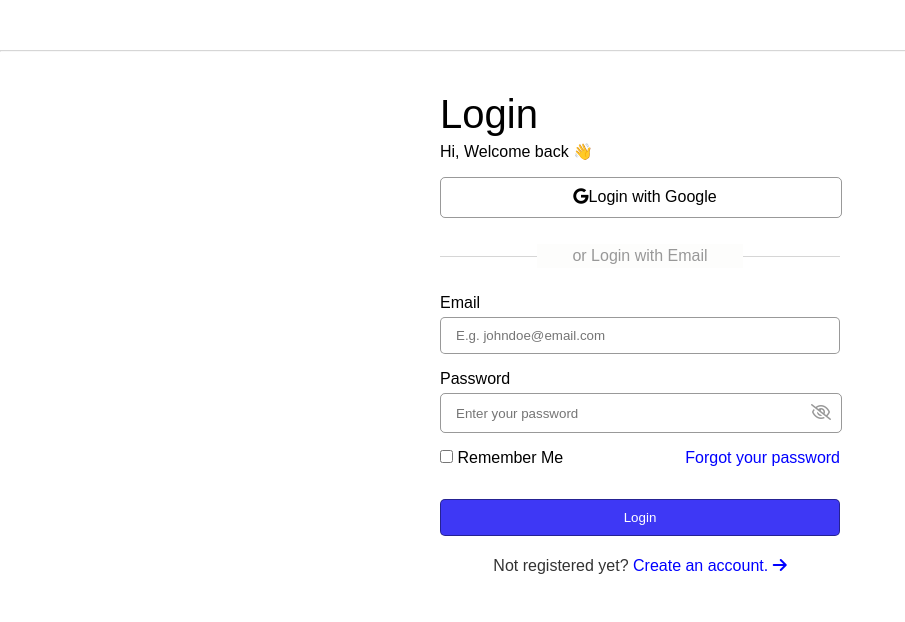
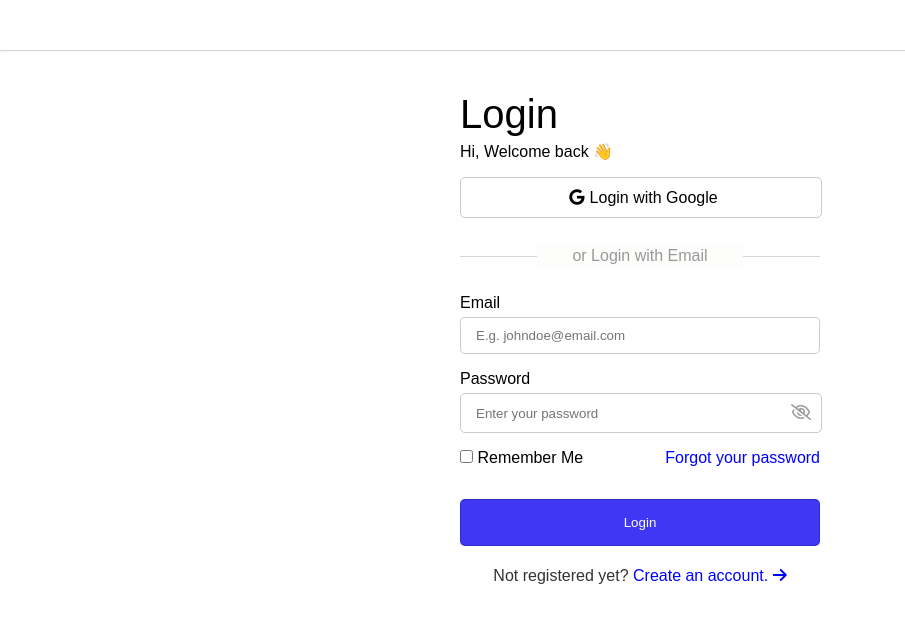
Before and after one commit to ijuserd2/Loginform, a plain HTML site: page index.html in a window 1280 px wide. Shown: the whole page, without its empty margins (0-905 px from the left). Drawn offline with Linux system fonts and the light colour scheme.

Commit message:
Update style.css

```diff
--- a/style.css
+++ b/style.css
@@ -6,17 +6,23 @@
 div{
 
 }
+html, body{
+	width:100%;
+	height:100%;
+}
 #header{
 	width:100%;
 	height:50px;
 }
-#center{
+#centerwrapper{
 
 }
+#center{
+  	width:400px;
+	margin:40px auto;
+}
 #loginpart{
-	width:400px;
-	height:100px;
-	margin:40px auto;
+	margin:20px 20px;
 }
 #googlebutton{
 	text-align: center;
@@ -31,7 +37,7 @@ div{
 	width:100%;
 	padding:10px 0;
 	border-radius:5px;
-	border:1px solid rgba(0,0,0,0.4);
+	border:1px solid rgba(0,0,0,0.2);
 }
 .parts{
 	margin:16px 0;
@@ -47,14 +53,14 @@ div{
 
 }
 #emailbox:focus{
-	border:1px solid rgba(0,0,0,0.4);
+	border:1px solid rgba(0,0,0,0.2);
 	outline: none;
 }
-#googletext::before{
-	content: url('g4.png');
-	margin:0 4px;
-	display: inline;
+#googletext{
 	vertical-align: middle;
+}
+#googleicon{
+	margin:0 5px;
 }
 .hr-text {
   line-height: 1em;
@@ -99,6 +105,7 @@ div{
 }
 #sendbutton{
 	background-color: rgb(62,56,245);
+	padding:15px 0 !important;
 	cursor:pointer;
 	color:white;
 }
@@ -124,3 +131,14 @@ div{
 #passwordbox{
 	display:flex;
 }
+
+
+@media (max-width:400px){
+
+	body{
+
+	}
+	#center{
+  		width:100%;
+	}
+}
```
